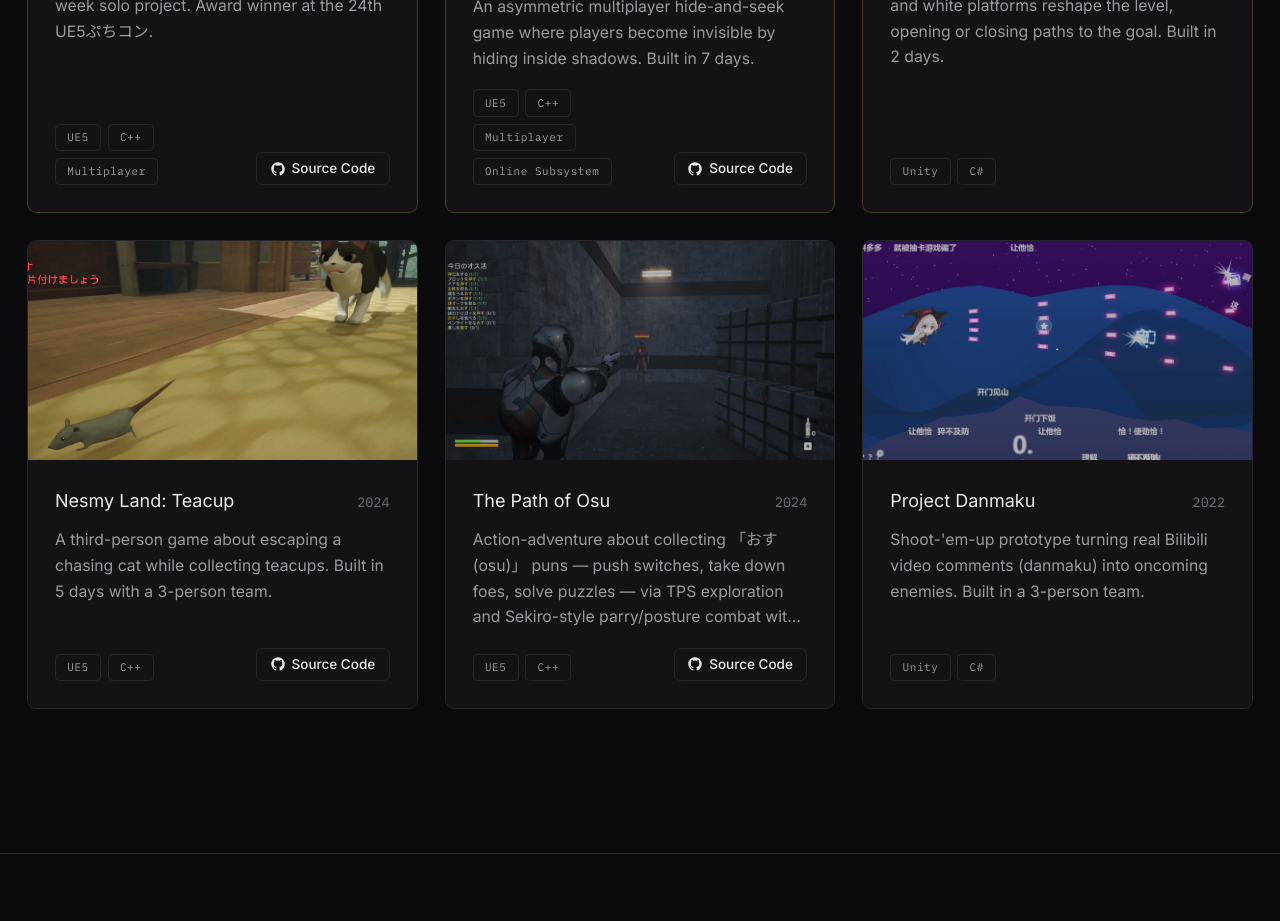
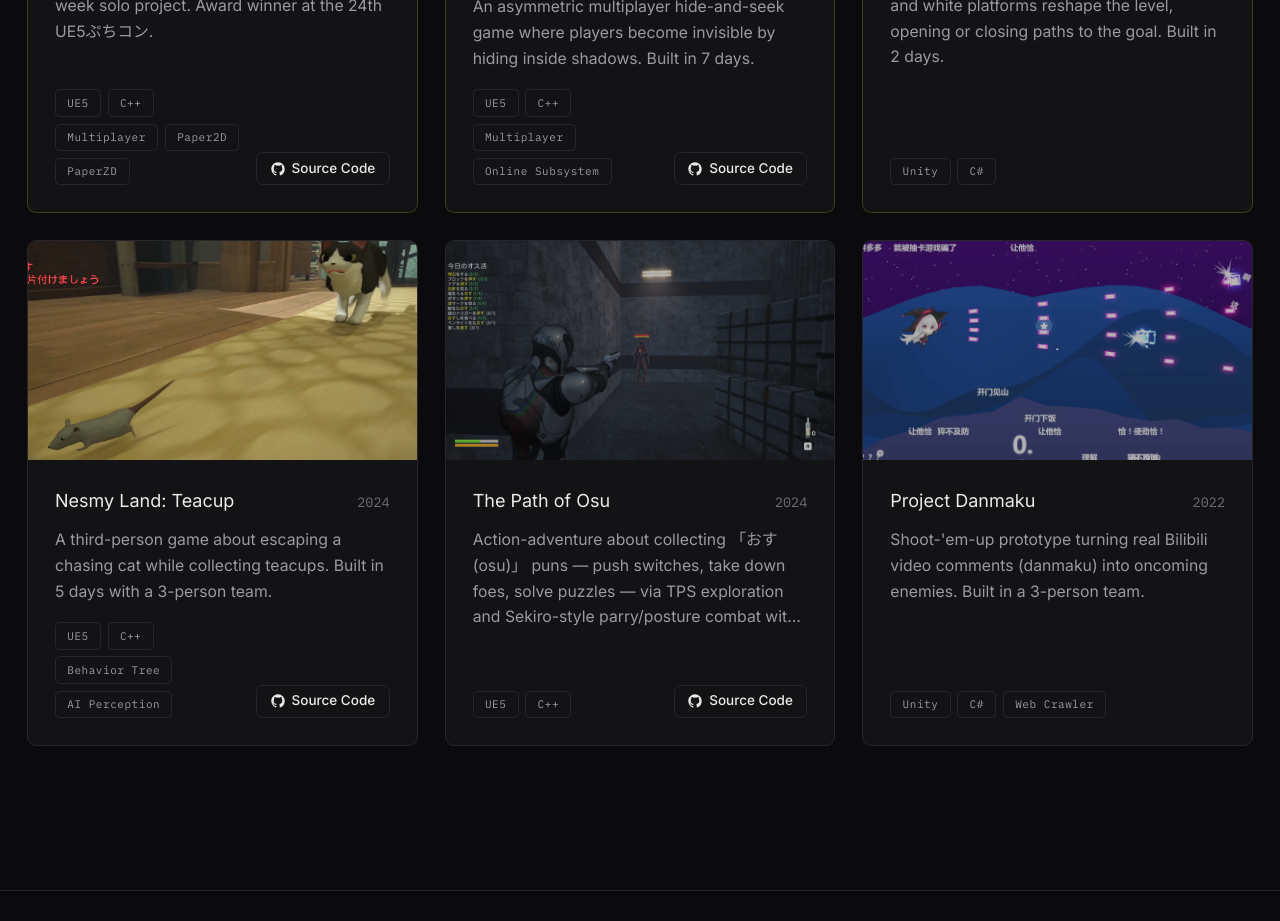
Before and after one commit to tavik000/KeyHomepage, a Next.js app: page /en in a window 1280 px wide. Shown: the part 6720-7641 px from the top of the page. Built offline with nearby package versions, Linux system fonts and the light colour scheme; a web font is replaced by a local one.

Commit message:
tag: add gameplay tags to Hook Racer, Teacup, and Danmaku
- Hook Racer: Paper2D, PaperZD
- Nesmy Land: Teacup: Behavior Tree, AI Perception
- Danmaku: Web Crawler

```diff
--- a/src/content/projects.ts
+++ b/src/content/projects.ts
@@ -142,7 +142,7 @@ export const jamProjects: JamProject[] = [
     previewVideo: "/videos/hook-racer-preview.mp4",
     year: "2025",
     engine: "Unreal Engine 5",
-    tags: ["UE5", "C++", "Multiplayer"],
+    tags: ["UE5", "C++", "Multiplayer", "Paper2D", "PaperZD"],
     link: "https://www.youtube.com/watch?v=GqbONar8b5c",
     sourceLink: "https://github.com/tavik000/HookRacer",
     awardLink: "https://historia.co.jp/ue5petitcon24",
@@ -176,7 +176,7 @@ export const jamProjects: JamProject[] = [
     previewVideo: "/videos/teacup-preview.mp4",
     year: "2024",
     engine: "Unreal Engine 5",
-    tags: ["UE5", "C++"],
+    tags: ["UE5", "C++", "Behavior Tree", "AI Perception"],
     link: "https://www.youtube.com/watch?v=ENJegabO2dw",
     sourceLink: "https://github.com/tavik000/NesmyLandTeacup"
   },
@@ -196,7 +196,7 @@ export const jamProjects: JamProject[] = [
     previewVideo: "/videos/danmaku-preview.mp4",
     year: "2022",
     engine: "Unity",
-    tags: ["Unity", "C#"],
+    tags: ["Unity", "C#", "Web Crawler"],
     link: "/videos/danmaku-full.mp4"
   }
 ];
```
